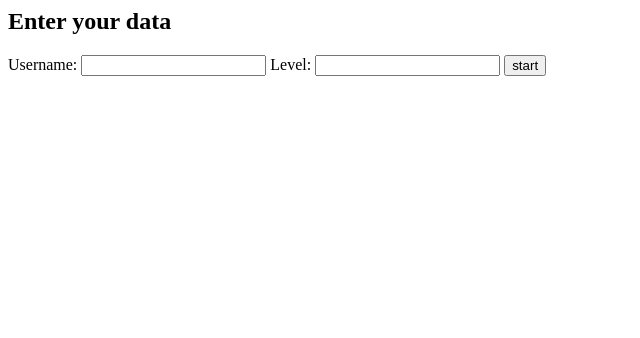
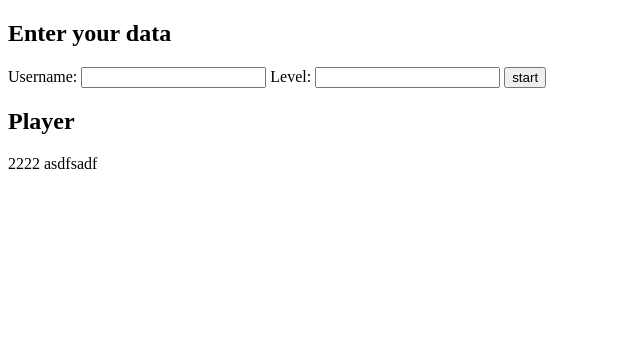
Before and after one commit to Hugant/intesive_test, a plain HTML site: page index.html in a window 1280 px wide. Shown: the whole page, without its empty margins (0-640 px from the left). Drawn offline with Linux system fonts and the light colour scheme.

Commit message:
Update index.html

```diff
--- a/index.html
+++ b/index.html
@@ -1,6 +1,31 @@
+<!DOCTYPE html>
+<html lang="en">
+<head>
+	<meta charset="UTF-8">
+	<title>Our site</title>
+	<link href="style/index.css" rel="stylesheet">
+</head>
+<body>
+	<section class="input_data">
+		<div>
 			<h2>Enter your data</h2>
 			<label for="username">Username:</label>
 			<input id="username" type="text">
 			<label for="level">Level:</label>
 			<input id="level" type="text">
 			<button id="button">start</button>
+		</div>
+
+		<div>
+			<h2>Player</h2>
+			<span>2222</span>
+			<span>asdfsadf</span>
+		</div>
+	</section>
+
+	<section class="game">
+		<canvas id="canvas"></canvas>
+	</section>
+</body>
+<script src="javascript/index.js"></script>
+</html>
```
